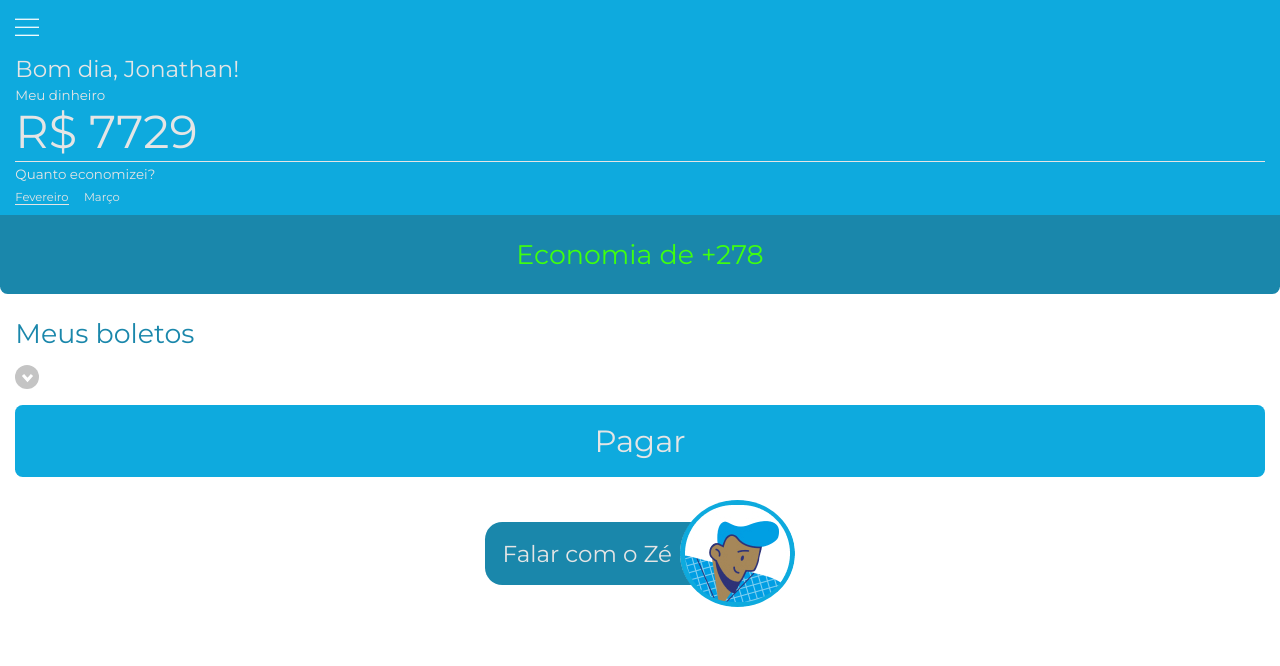
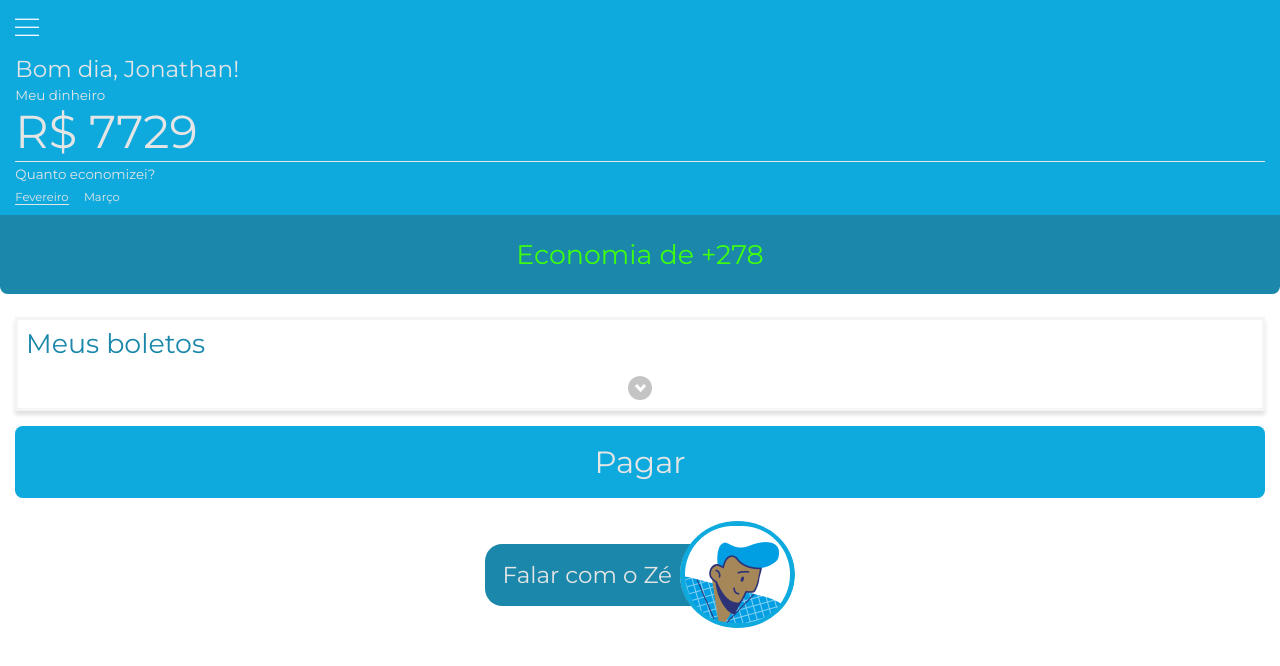
Before and after one commit to jonathan-santos/pague-ze, a React (Create React App) app: page / in a window 1280 px wide. Shown: the top 666 px of the page. Built offline with nearby package versions, Linux system fonts and the light colour scheme.

Commit message:
Fixed styling of boletos element in page Home

```diff
--- a/src/pages/home/style.css
+++ b/src/pages/home/style.css
@@ -63,7 +63,7 @@
     padding: 2.4rem 1.6rem;
 }
 
-.pagina-home boletos {
+.pagina-home .boletos {
     border: 0.4rem solid var(--cor-fundo-semi-escuro);
     padding: 0.8rem;
     display: flex;
```
